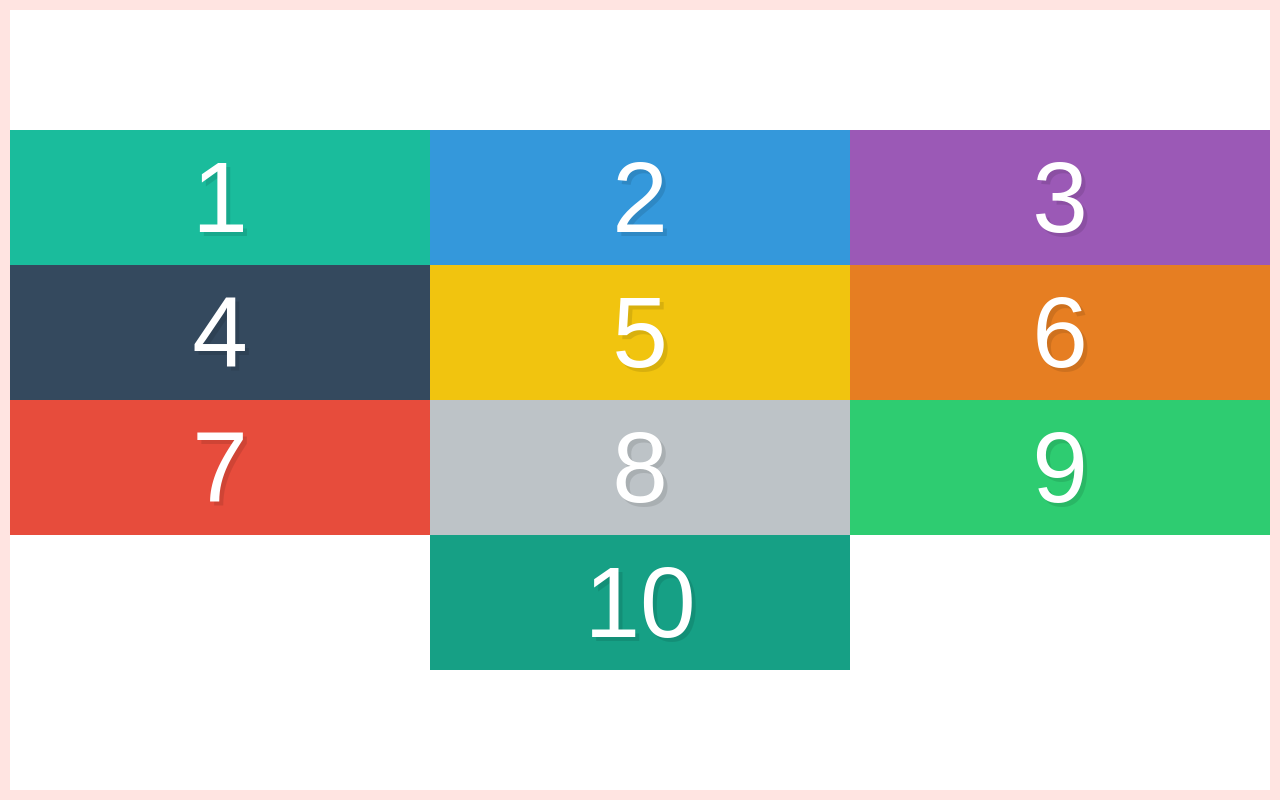
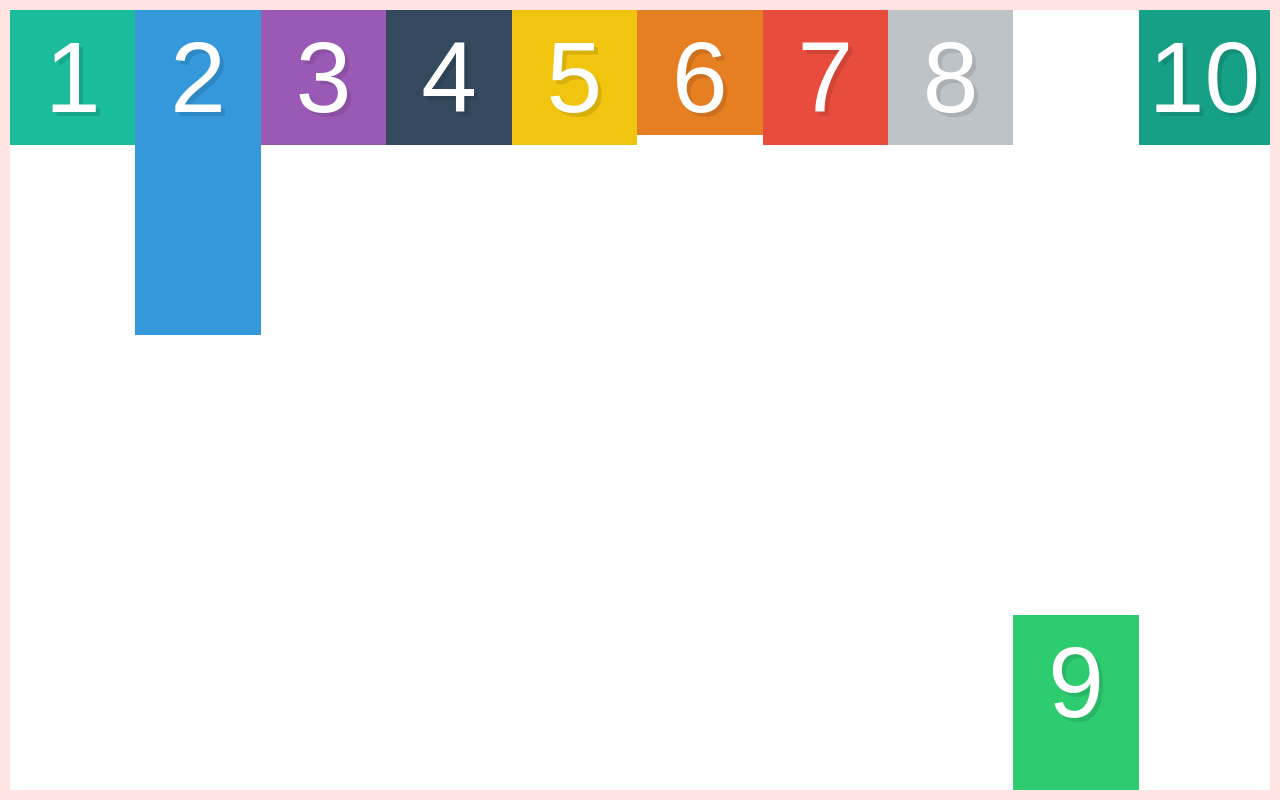
Before and after one commit to Nikshinde7/flexbox-20-days, a plain HTML site: page index.html in a window 1280 px wide. Drawn offline with Linux system fonts and the light colour scheme.

Commit message:
Added the CSS & updated the readme

```diff
--- a/style.css
+++ b/style.css
@@ -31,11 +31,22 @@ input[type=reset],input[type=submit]{-webkit-appearance:button;cursor:pointer;}b
   display: flex;
   height: 100vh;
   border: 10px solid mistyrose;
-  flex-wrap: wrap;
-  justify-content: center;
-  align-content: center;
+  align-items: flex-start;
 }
 
 .box{
   width: 33.333%;
 }
+
+.box2{
+  padding-bottom: 200px;
+}
+
+.box6{
+  padding-bottom: 0px;
+}
+
+.box9{
+  padding-bottom: 50px;
+  align-self: flex-end;
+}
```
Also changed, not shown: README.md.
